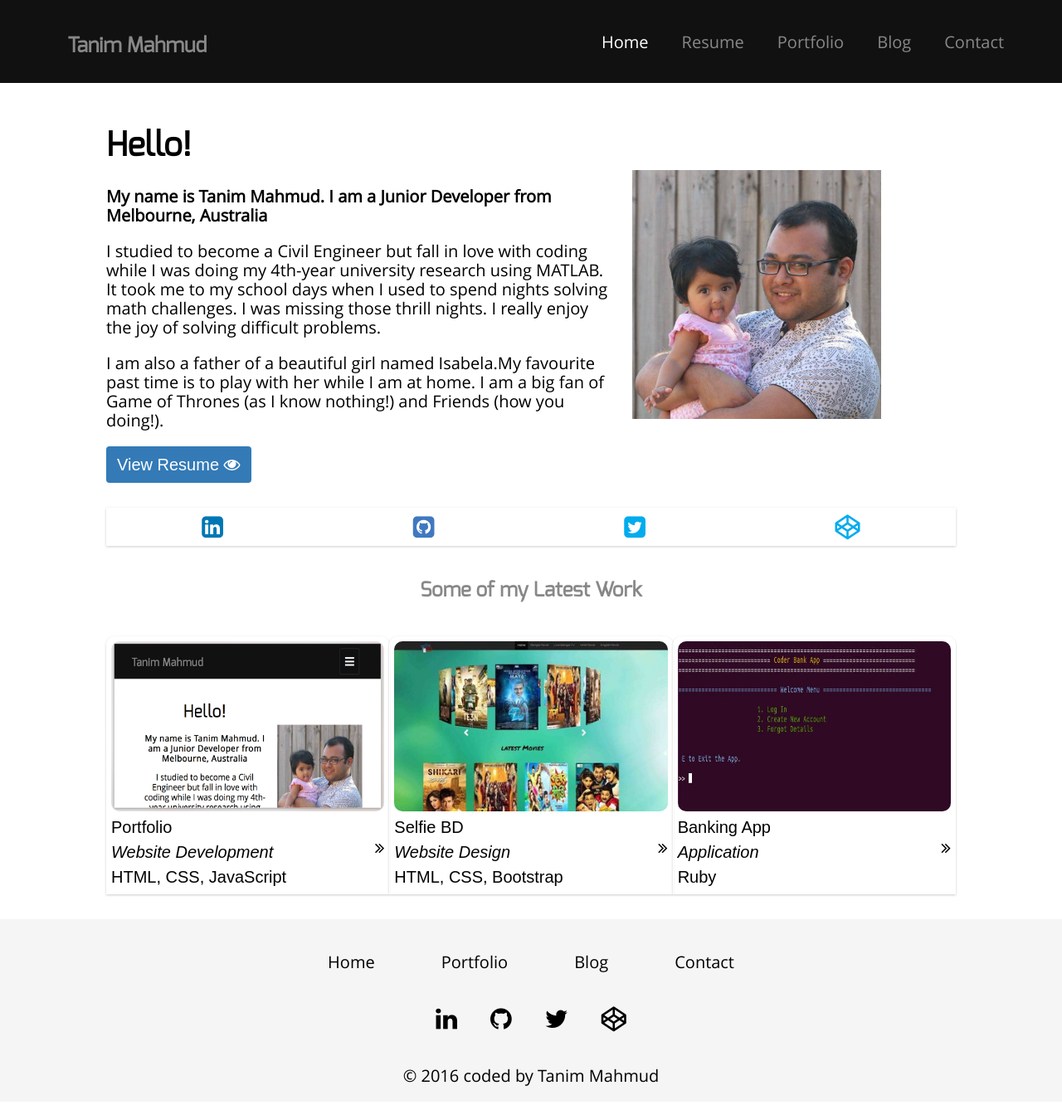
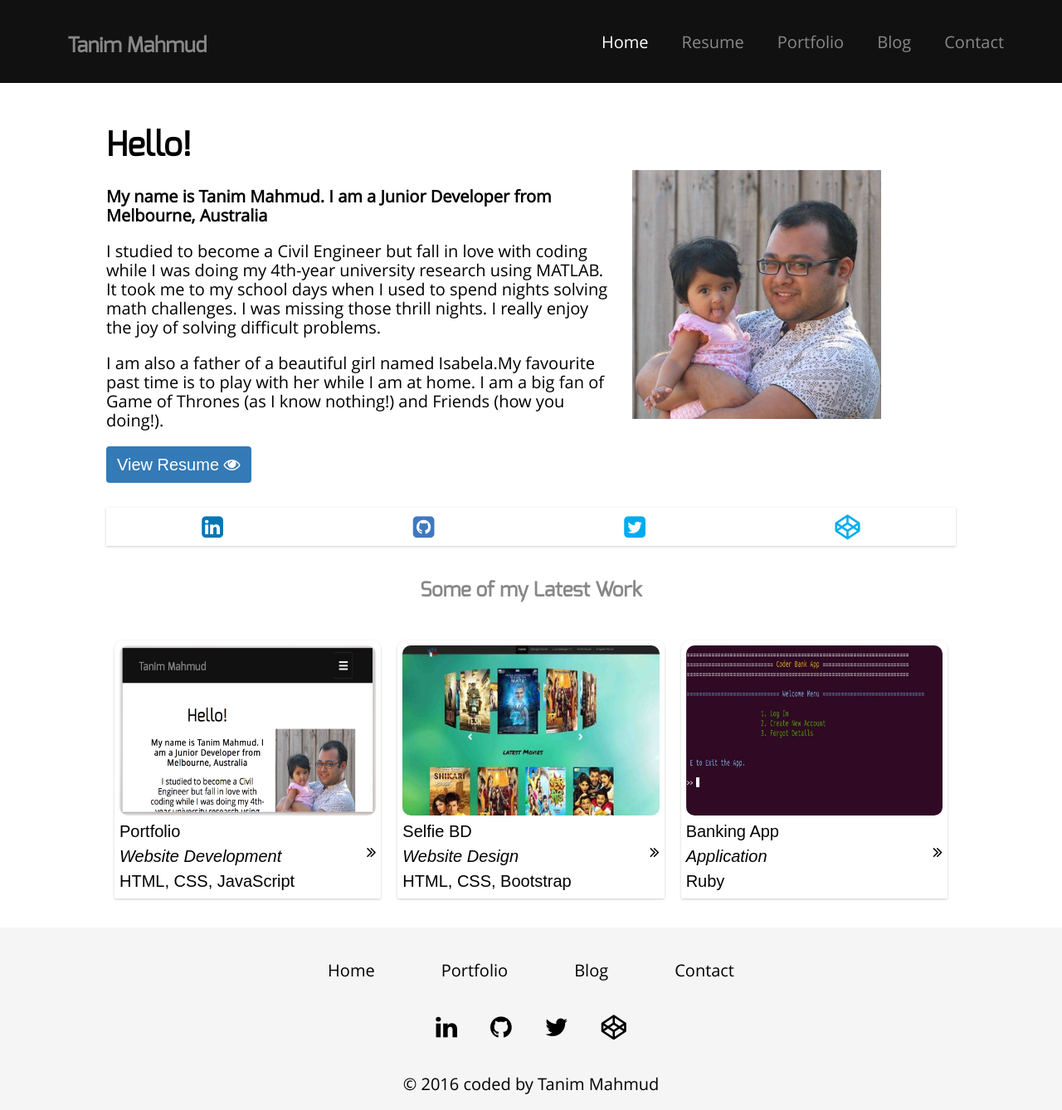
Before and after one commit to tanimmahmud/tanimmahmud.github.io, a Jekyll site: the page built from index.html, in a window 1280 px wide. Shown: the whole page at 83% size. Built offline with Jekyll 4.4.1, drawn with Linux system fonts in a browser that asks for light colours.

Commit message:
Edit profile margin

```diff
--- a/css/navigation.css
+++ b/css/navigation.css
@@ -162,15 +162,15 @@ button.view_resume {
 }
 
 figure {
-  margin: 5px;
+  margin: 10px;
   padding: 5px;
   border: 1px solid #fff;
   border-top-right-radius: 10px;
   border-top-left-radius: 10px;
   box-shadow: 0px 1px 3px 0px rgba(0, 0, 0, 0.2);
   width: 80%;
-  margin-left: auto;
-  margin-right: auto;
+  /*margin-left: auto;
+  margin-right: auto;*/
 }
 
 figcaption p {
```
Also changed, not shown: images/markdown_images/dextop.jpg, images/markdown_images/ipad.jpg, images/markdown_images/iphone_landscape.jpg, readme.md.
